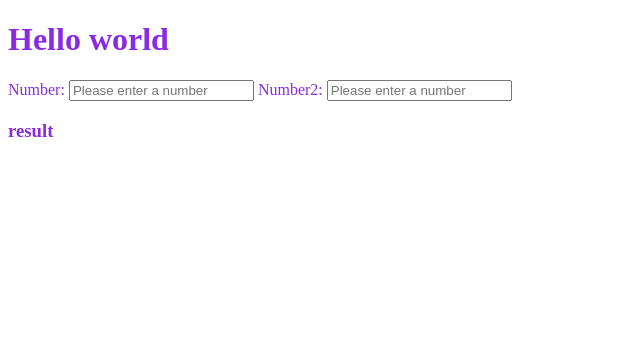
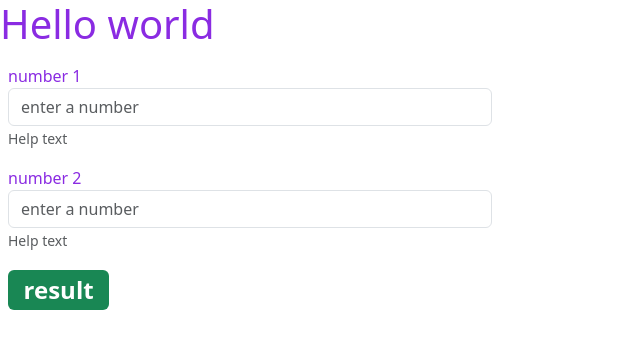
Before and after one commit to garethnoob/my_app, a Flask app: page / in a window 1280 px wide. Shown: the top 349 px of the page, without its empty margins (0-640 px from the left). Run offline with Flask 3, Linux system fonts and the light colour scheme.

Commit message:
chore: Update index.html with Bootstrap CSS and form elements

```diff
--- a/templates/index.html
+++ b/templates/index.html
@@ -3,6 +3,7 @@
 <head>
     <meta charset="UTF-8">
     <meta name="viewport" content="width=device-width, initial-scale=1.0">
+    <link href="https://cdn.jsdelivr.net/npm/bootstrap@5.3.3/dist/css/bootstrap.min.css" rel="stylesheet" integrity="sha384-QWTKZyjpPEjISv5WaRU9OFeRpok6YctnYmDr5pNlyT2bRjXh0JMhjY6hW+ALEwIH" crossorigin="anonymous">
     <link rel="stylesheet" href="{{ url_for('static', filename='styles.css') }}">
     <title>my app</title>
 </head>
@@ -10,9 +11,9 @@
     <h1 id="hello">Hello world</h1>
 
 
-    <div class="numbers">
+    <!-- <div class="numbers">
         <label for="number">Number:</label>
-        <input type="number" title="number" placeholder="Please enter a number" id="number">
+        <input type="number" title="number" placeholder="Please enter a number" id="number" class="">
 
         <label for="number2">Number2:</label>
         <input type="number" title="number2" placeholder="Please enter a number" id="number2">
@@ -22,8 +23,29 @@
 
 
 
+    </div> -->
+
+    <div class="b4-mb" style="max-width: 500px;">
+        <div class="form-group p-2">
+          <label for="number1">number 1</label>
+          <input type="text" class="form-control" name="number" id="number" aria-describedby="helpId" placeholder="enter a number">
+          <small id="helpId" class="form-text text-muted">Help text</small>
+        </div>
+
+        <div class="form-group p-2">
+            <label for="number2">number 2</label>
+            <input type="text" class="form-control" name="number2" id="number2" aria-describedby="helpId" placeholder="enter a number">
+            <small id="helpId" class="form-text text-muted">Help text</small>
+        </div>
+
+        <h2 class="p-2">
+            <span class="badge text-bg-success" id="result">result</span>
+        </h2>
+
     </div>
 
+
     <script src="{{ url_for('static', filename='script.js') }}"></script>
+    <script src="https://cdn.jsdelivr.net/npm/bootstrap@5.3.3/dist/js/bootstrap.bundle.min.js" integrity="sha384-YvpcrYf0tY3lHB60NNkmXc5s9fDVZLESaAA55NDzOxhy9GkcIdslK1eN7N6jIeHz" crossorigin="anonymous"></script>
 </body>
 </html>
```
